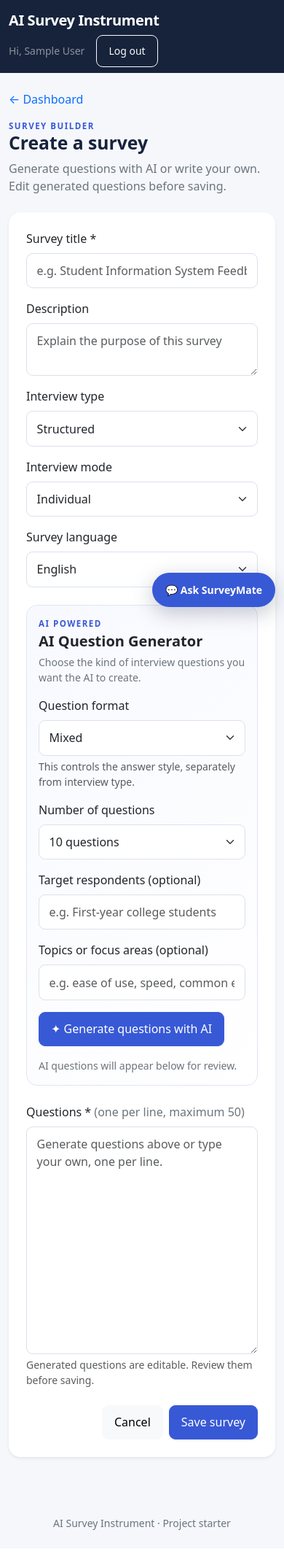
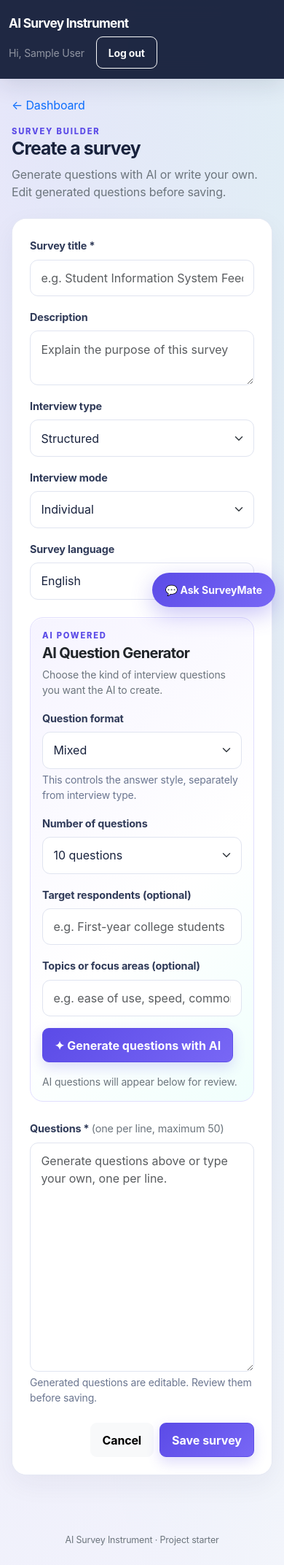
Before and after one commit to myhkaong-stack/FliFlaFloo, a Flask app: page /surveys/new in a window 390 px wide. Shown: the whole page at 73% size. Before the commit the page ends 2097 px from the top, so only its background shows below. Run offline with Flask 3, Linux system fonts and the light colour scheme; the visitor is signed in with stand-in values (Sample User, id 1); some libraries are stand-ins or nearby versions.

Commit message:
Refresh app styling with modern responsive visual design

```diff
--- a/ai-survey-instrument/static/css/style.css
+++ b/ai-survey-instrument/static/css/style.css
@@ -42,3 +42,108 @@ footer { margin-top: 2rem; }
 @media (max-width: 480px) { .chat-widget { right: 12px; bottom: 12px; } .chat-panel { width: calc(100vw - 24px); height: min(70vh, 520px); } }
 
 .ai-generator{border:1px solid #dfe5f5;border-radius:15px;background:linear-gradient(135deg,#f8f9ff,#fff);padding:1.25rem}.ai-generator h2{margin-bottom:.4rem}
+
+
+/* ===== FliFlaFloo visual refresh ===== */
+:root {
+  --ink: #18223d;
+  --muted: #6b7690;
+  --primary: #5b4be7;
+  --primary-dark: #4537c5;
+  --accent: #12b8a6;
+  --surface: #f5f6fc;
+  --line: #e7e9f5;
+}
+html { scroll-behavior: smooth; }
+body {
+  background:
+    radial-gradient(ellipse at 4% 0%, rgba(91,75,231,.09), transparent 34rem),
+    radial-gradient(ellipse at 100% 12%, rgba(18,184,166,.07), transparent 28rem),
+    var(--surface);
+  color: var(--ink);
+  font-family: Inter, ui-sans-serif, system-ui, -apple-system, "Segoe UI", sans-serif;
+  letter-spacing: -.01em;
+}
+.app-nav {
+  background: rgba(24,34,61,.97);
+  backdrop-filter: blur(14px);
+  box-shadow: 0 8px 30px rgba(24,34,61,.12);
+  padding-top: .9rem;
+  padding-bottom: .9rem;
+}
+.navbar-brand { display:flex; align-items:center; gap:.7rem; letter-spacing:-.04em; font-size:1.08rem; }
+.brand-mark {
+  width: 36px; height: 36px; display:inline-grid; place-items:center;
+  border-radius: 12px; color:#fff; font-weight:900; font-size:1rem;
+  background: linear-gradient(135deg,#8275ff,#20c9b7);
+  box-shadow: 0 5px 15px rgba(91,75,231,.35);
+}
+main.container { max-width: 1180px; min-height: calc(100vh - 150px); }
+h1,h2,h3 { letter-spacing: -.035em; }
+.eyebrow { color:var(--primary); font-size:.7rem; letter-spacing:.16em; }
+.btn { font-weight:650; transition:transform .16s ease, box-shadow .16s ease, background .16s ease; }
+.btn:hover { transform: translateY(-1px); }
+.btn-primary {
+  background:linear-gradient(135deg,var(--primary),#7867f5);
+  border:1px solid var(--primary);
+  box-shadow:0 7px 18px rgba(91,75,231,.2);
+}
+.btn-primary:hover,.btn-primary:focus { background:var(--primary-dark); border-color:var(--primary-dark); box-shadow:0 9px 22px rgba(91,75,231,.25); }
+.btn-outline-primary { color:var(--primary); border-color:#c9c4ff; }
+.btn-outline-primary:hover { background:var(--primary); border-color:var(--primary); }
+.card { border:1px solid rgba(226,229,243,.85)!important; border-radius:20px; box-shadow:0 12px 36px rgba(32,42,77,.055)!important; overflow:hidden; }
+.card-body { background:rgba(255,255,255,.94); }
+.form-control,.form-select {
+  background-color:#fff; border-color:#e0e4f0; border-radius:11px;
+  padding:.76rem .9rem; color:var(--ink); transition:border-color .15s,box-shadow .15s;
+}
+.form-control:focus,.form-select:focus { border-color:#a29aff; box-shadow:0 0 0 .22rem rgba(91,75,231,.12); }
+.form-label { font-size:.9rem; font-weight:700; color:#303b59; }
+.form-text { color:var(--muted); }
+.stat-card {
+  position:relative; overflow:hidden; background:rgba(255,255,255,.92);
+  border:1px solid var(--line); border-radius:18px; padding:1.25rem 1.35rem;
+  box-shadow:0 10px 28px rgba(32,42,77,.04); transition:transform .2s,box-shadow .2s;
+}
+.stat-card:hover { transform:translateY(-3px); box-shadow:0 15px 32px rgba(32,42,77,.09); }
+.stat-card:after { content:""; position:absolute; right:-25px; top:-34px; width:100px; height:100px; border-radius:50%; background:rgba(91,75,231,.06); }
+.stat-label { color:var(--muted); font-size:.83rem; font-weight:650; }
+.stat-number { color:var(--ink); font-size:2.25rem; line-height:1.15; }
+.workspace-hero {
+  position:relative; overflow:hidden; padding:clamp(1.4rem,3vw,2.4rem);
+  color:#fff; border-radius:24px;
+  background:linear-gradient(120deg,#242653 0%,#5144c9 56%,#7566ef 100%);
+  box-shadow:0 18px 40px rgba(72,60,180,.2);
+}
+.workspace-hero:after { content:""; position:absolute; width:280px;height:280px;right:-80px;top:-130px;border-radius:50%;border:1px solid rgba(255,255,255,.18);box-shadow:0 0 0 28px rgba(255,255,255,.045),0 0 0 58px rgba(255,255,255,.035); }
+.workspace-hero .eyebrow { color:#bfc3ff; }
+.workspace-hero p { color:rgba(255,255,255,.76); }
+.hero-chip { display:inline-flex;align-items:center;gap:.4rem;border:1px solid rgba(255,255,255,.22);background:rgba(255,255,255,.1);padding:.4rem .7rem;border-radius:999px;font-size:.78rem;color:#fff; }
+.section-heading { font-weight:800; letter-spacing:-.025em; }
+.table { --bs-table-bg: transparent; }
+.table thead th { background:#f8f9fe; color:#78819a; text-transform:uppercase; font-size:.69rem; letter-spacing:.09em; font-weight:800; border-bottom:1px solid var(--line); padding-top:1rem;padding-bottom:1rem; white-space:nowrap; }
+.table tbody td { padding-top:1rem;padding-bottom:1rem; border-color:#eff0f8; }
+.table tbody tr:hover { background:#fafaff; }
+.badge.text-bg-light { background:#f0efff!important;color:#5546d1!important;border:1px solid #e1deff;padding:.45rem .6rem;font-weight:700; }
+.ai-generator { border:1px solid #e1defe; border-radius:18px; background:linear-gradient(135deg,#f6f4ff 0%,#fff 60%,#f0fffc 100%); box-shadow:inset 0 1px 0 #fff; }
+.auth-wrap { max-width:480px; margin:4rem auto; }
+.auth-wrap .card { position:relative; }
+.auth-wrap .card:before { content:"";display:block;height:5px;background:linear-gradient(90deg,#5b4be7,#15bca9); }
+.empty-state { padding:4rem 1.5rem; }
+.empty-state .display-6 { display:inline-grid;place-items:center;width:68px;height:68px;border-radius:22px;color:var(--primary);background:#f0efff; }
+.share-panel { border:1px solid var(--line); background:#f8f9ff; }
+footer { color:#8b93a9!important; font-size:.78rem!important; }
+.alert { border:0; border-radius:13px; box-shadow:0 5px 18px rgba(32,42,77,.05); }
+.chat-toggle { background:linear-gradient(135deg,#5b4be7,#7867f5); box-shadow:0 10px 30px rgba(91,75,231,.32); }
+.chat-heading { background:linear-gradient(120deg,#242653,#5b4be7); }
+.chat-form button { background:var(--primary); }
+@media (max-width: 575.98px) {
+  main.container { padding-left:1rem;padding-right:1rem; }
+  .workspace-hero { border-radius:19px; }
+  .stat-card { padding:1rem; }
+  .stat-number { font-size:1.85rem; }
+  .auth-wrap { margin:2rem auto; }
+}
+@media (prefers-reduced-motion: reduce) {
+  *,*::before,*::after { scroll-behavior:auto!important;transition:none!important; }
+}
```
